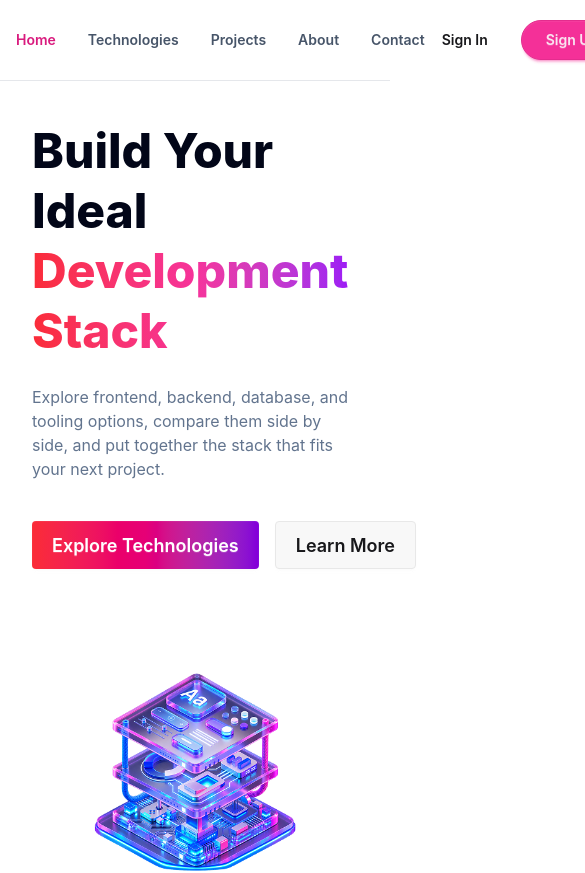
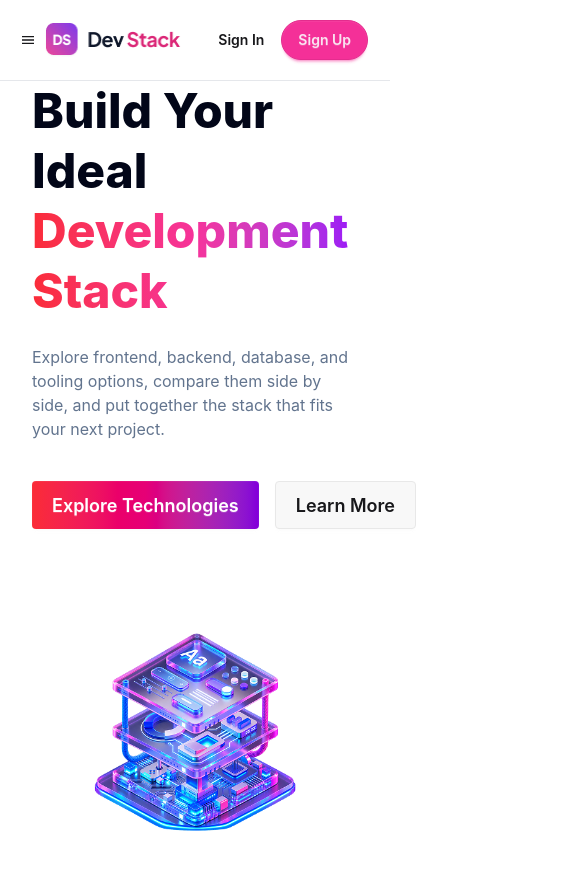
Before and after one commit to Sagorhowlader/b14-a05-devstack, a React (Vite) app: page / in a window 390 px wide. Shown: the top 873 px of the page, 585 px wide, since content can reach past the window. Built offline with nearby package versions, Linux system fonts and the light colour scheme.

Commit message:
navabar responsive

```diff
--- a/src/components/HeroSection/HeroSection.tsx
+++ b/src/components/HeroSection/HeroSection.tsx
@@ -2,7 +2,7 @@ import HeroImage from "../../assets/banner-stack.png";
 
 const HeroSection = () => {
   return (
-    <div className="container mx-auto px-8 py-10 flex flex-col md:flex-row justify-between items-center gap-10">
+    <div className="container mx-auto px-8 flex flex-col md:flex-row justify-between items-center gap-10">
       <div className="flex-1">
         <div className="pb-10">
           <h1 className="flex flex-col pb-6 text-5xl md:text-6xl font-extrabold leading-tight">
--- a/src/components/Navbar/Navbar.tsx
+++ b/src/components/Navbar/Navbar.tsx
@@ -1,13 +1,17 @@
+import { IoMdMenu } from "react-icons/io";
 import Logo from "../../assets/logo-text.png";
 const Navbar = () => {
   return (
-    <div className="border-b border-gray-200">
-      <nav className="container mx-auto flex min-h-[80px] items-center justify-between px-4 md:px-8">
+    <header className="sticky top-0 z-50 bg-white border-b border-gray-200">
+      <nav className="container mx-auto flex min-h-[80px] items-center justify-between px-5 gap-2 md:px-8">
+        <div className="md:hidden gap-1.5">
+          <IoMdMenu />
+        </div>
         <div>
           <img src={Logo} alt="Dev Stack logo" />
         </div>
         <div>
-          <ul className="flex gap-8 justify-center items-center text-sm font-semibold">
+          <ul className="hidden md:flex gap-8 justify-center items-center text-sm font-semibold">
             <li className="text-[#D91B7E]">Home</li>
             <li className="text-[#475569]">Technologies</li>
             <li className="text-[#475569]">Projects</li>
@@ -15,16 +19,16 @@ const Navbar = () => {
             <li className="text-[#475569]">Contact</li>
           </ul>
         </div>
-        <div className="flex items-center gap-4">
+        <div className="p-1 flex items-center md:gap-4">
           <button className="btn btn-ghost text-sm font-semibold">
             Sign In
           </button>
-          <button className="btn btn-secondary rounded-full px-6 text-sm font-semibold">
+          <button className="btn btn-secondary rounded-full text-sm font-semibold md:px-6">
             Sign Up
           </button>
         </div>
       </nav>
-    </div>
+    </header>
   );
 };
 
```
